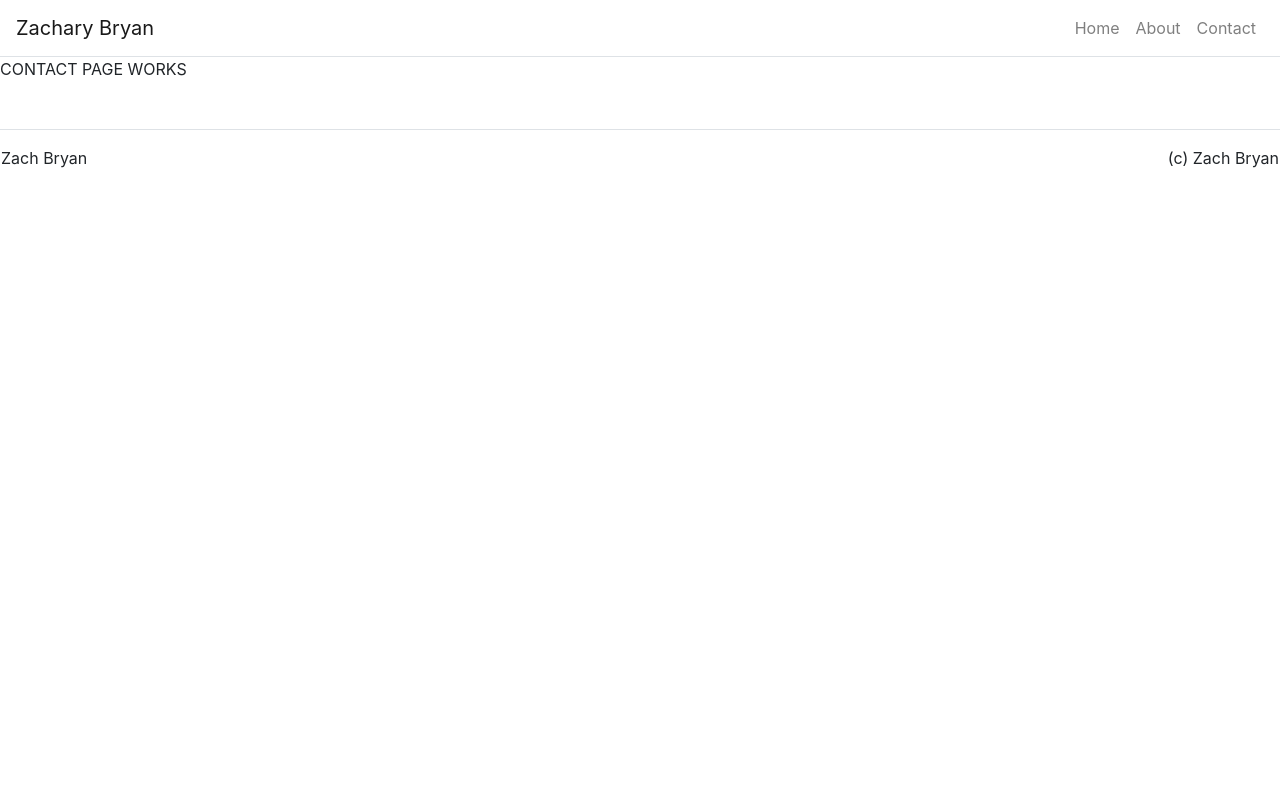
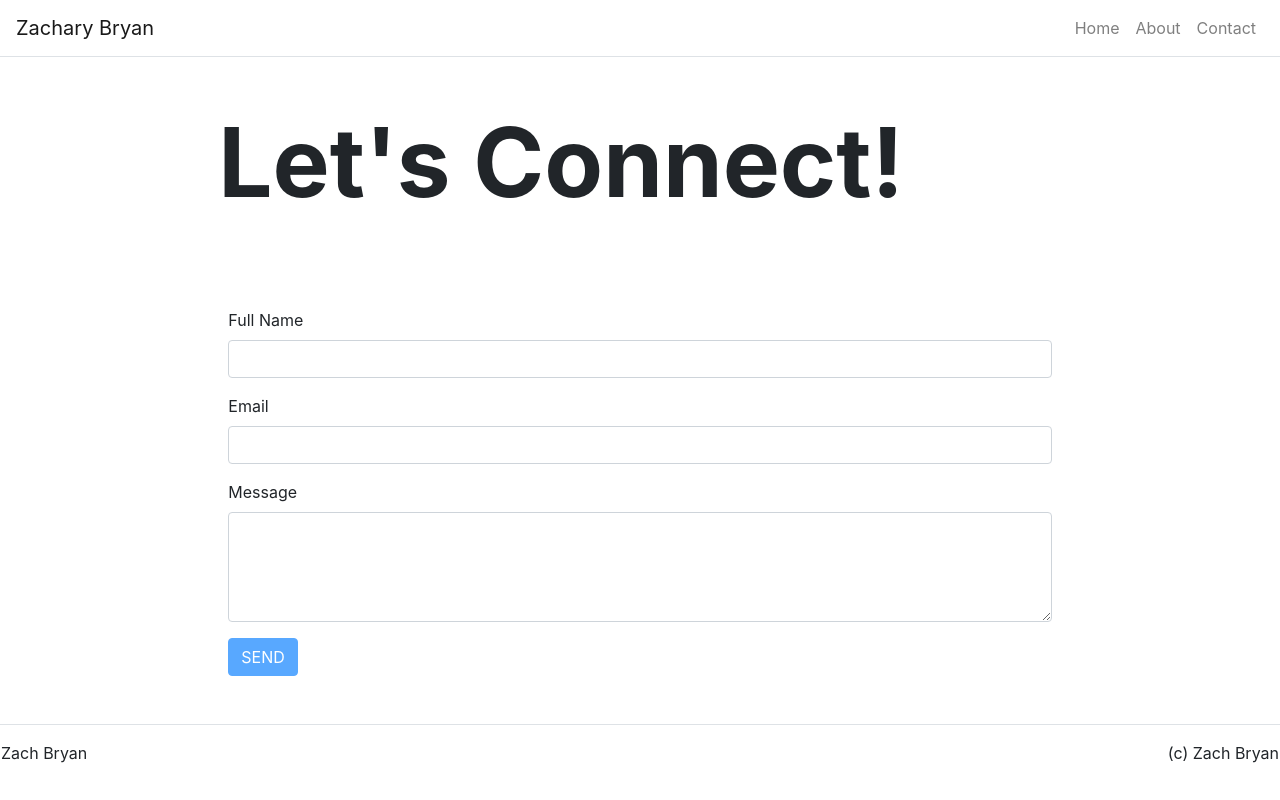
Before and after one commit to zacharybryan/portfolio, a React (Create React App) app in the folder portfolio/: page /contact in a window 1280 px wide. Built offline with nearby package versions, Linux system fonts and the light colour scheme.

Commit message:
Created Contact Me Form

```diff
--- a/portfolio/package.json
+++ b/portfolio/package.json
@@ -6,7 +6,9 @@
     "@testing-library/jest-dom": "^5.11.6",
     "@testing-library/react": "^11.2.2",
     "@testing-library/user-event": "^12.2.2",
+    "axios": "^0.21.0",
     "bootstrap": "^4.5.3",
+    "mdbreact": "^4.27.0",
     "react": "^17.0.1",
     "react-bootstrap": "^1.4.0",
     "react-dom": "^17.0.1",
--- a/portfolio/src/App.js
+++ b/portfolio/src/App.js
@@ -30,7 +30,9 @@ class App extends React.Component {
       about: {
         title: 'About Me'
       },
-      contact: 'Let\'s Connect'
+      contact: {
+        title: 'Let\'s Connect!'
+      }
     }
   }
 
--- a/portfolio/src/components/Card.js
+++ b/portfolio/src/components/Card.js
@@ -4,8 +4,8 @@ import CardInfo from '../components/CardInfo';
 function Card(props) {
 
     return(
-        <div>
-            <img className='' src={props.item.imgSrc} alt={props.item.imgAlt} />
+        <div className='d-inline-block z-card' onClick={(e) => props.click(props.item)}>
+            <img className='z-card-image' src={props.item.imgSrc} alt={props.item.imgAlt} />
             { props.item.selected && <CardInfo title={props.item.title} subTitle={props.item.subTitle} link={props.item.link} /> }
         </div>
     )
--- a/portfolio/src/components/CardInfo.js
+++ b/portfolio/src/components/CardInfo.js
@@ -5,9 +5,9 @@ import { useSpring, animated } from 'react-spring';
 function CardInfo(props) {
     const style = useSpring({ opacity: 1, from: { opacity: 0 } });
     return (
-        <animated.div className='' style={style}>
-            <p className=''>{props.title}</p>
-            <p className=''>{props.subTitle}</p>
+        <animated.div className='z-card-info' style={style}>
+            <p className='z-card-title'>{props.title}</p>
+            <p className='z-card-sub-title'>{props.subTitle}</p>
             <a href={props.link} target='_blank' rel=''>View</a>
         </animated.div>
     )
--- /dev/null
+++ b/portfolio/src/components/ContactForm.js
@@ -0,0 +1,59 @@
+import React from 'react';
+import Form from 'react-bootstrap/Form';
+import Button from 'react-bootstrap/Button';
+
+class ContactForm extends React.Component {
+    constructor(props) {
+    super(props);
+        this.state = {
+            name: '',
+            email: '',
+            message: '',
+            disabled: 'false',
+            emailSent: null
+        }
+    }
+
+    handleChange = (event) => {
+        console.log(event);
+        // otherwise target value
+        const target = event.target;
+        const value = target.type === 'checkbox' ? target.checked : target.value;
+        const name = target.name;
+
+        this.setState({
+            [name]: value
+        })
+    }
+
+    render() {
+        return (
+
+            <Form onSubmit={this.handleSubmit}>
+                <Form.Group>
+                    <Form.Label htmlFor='full-name'>Full Name</Form.Label>
+                    <Form.Control id='full-name' name='name' type='text' value={this.state.name} onChange={this.handleChange}></Form.Control>
+                </Form.Group>
+
+                <Form.Group>
+                    <Form.Label htmlFor='email'>Email</Form.Label>
+                    <Form.Control id='email' name='email' type='email' value={this.state.email} onChange={this.handleChange}></Form.Control>
+                </Form.Group>
+
+                <Form.Group>
+                    <Form.Label htmlFor='message'>Message</Form.Label>
+                    <Form.Control id='message' name='message' as='textarea' rows="4" value={this.state.message} onChange={this.handleChange}></Form.Control>
+                </Form.Group>
+
+                <Button className='d-inline-block' variant='primary' type='submit' disabled={this.state.disabled}>
+                    SEND
+                </Button>
+
+                {this.state.emailSent == true && <p className='d-inline success-msg'>Email Sent</p>}
+                {this.state.emailSent == false && <p className='d-inline err-msg'>Email Unsuccessful</p>}
+            </Form>
+    )
+}
+}
+
+export default ContactForm;
--- /dev/null
+++ b/portfolio/src/components/Content.js
@@ -0,0 +1,18 @@
+import React from 'react';
+import Container from 'react-bootstrap/esm/Container';
+import Row from 'react-bootstrap/Row';
+import Col from 'react-bootstrap/Col';
+
+function Content(props) {
+    return (
+        <Container fluid={true}>
+            <Row className='justify-content-center'>
+                <Col md={8}>
+                    {props.children}
+                </Col>
+            </Row>
+        </Container>
+    );
+}
+
+export default Content;
--- a/portfolio/src/components/Jumbo.js
+++ b/portfolio/src/components/Jumbo.js
@@ -7,7 +7,7 @@ import Col from 'react-bootstrap/Col'
 function Jumbo(props) {
 
     return(
-        <Jumbotron className='bg-transparent jumbotron-fluid p-0'>
+        <Jumbotron className='bg-transparent jumbotron-fluid p-0 justify-content-center'>
             <Container fluid='true'>
                 <Row className='justify-content-center py-5'>
                     {/* typical sizes for screens */}
--- a/portfolio/src/index.css
+++ b/portfolio/src/index.css
@@ -18,7 +18,7 @@ code {
 
 .z-card-image {
   border-radius: 10px;
-  width: 30px;
+  width: 300px;
   height: 480px;
   box-shadow: 0px 0px 3px 1px #ccc;
 }
--- a/portfolio/src/pages/AboutPage.js
+++ b/portfolio/src/pages/AboutPage.js
@@ -1,8 +1,25 @@
 import React from 'react';
+import Content from '../components/Content.js';
+import Jumbo from '../components/Jumbo.js';
+import Headshot from '../assets/images/head-shot.jpg';
+import Row from 'react-bootstrap/esm/Row';
+import Col from 'react-bootstrap/Col';
 
 function AboutPage(props) {
-    return(
-        <p>Hi, Im Zachary Bryan, Zach for short. I am originally from South Carolina but I am currently living in Sunny San Diego, California. By trade I am a bartender but I also am a Full Stack Web Developer. My favorite things do always include a cold drink and some happy music. Check out some of my work in my Portfolio.</p>
+    return (
+        <div>
+            <Jumbo className='justify-content-center' title={props.title} />
+            <Content>
+                <Row className='float-left'>
+                <Col>
+                <img className='float-left' src={Headshot}></img>
+                </Col>
+                <Col>
+                <p className="float-left">Hi, Im Zachary Bryan, Zach for short. I am originally from South Carolina but I am currently living in Sunny San Diego, California. By trade I am a bartender but I also am a Full Stack Web Developer. My favorite things do always include a cold drink and some happy music. Check out some of my work in my Portfolio.</p>
+                </Col>
+                </Row>
+            </Content>
+        </div>
     )
 }
 
--- a/portfolio/src/pages/ContactPage.js
+++ b/portfolio/src/pages/ContactPage.js
@@ -1,9 +1,22 @@
 import React from 'react';
+import Content from '../components/Content.js';
+import Jumbo from '../components/Jumbo.js';
+import Form from '../components/ContactForm.js';
 
-function ContactPage(props) {
-    return(
-        <p>CONTACT PAGE WORKS</p>
-    )
+
+class ContactPage extends React.Component {
+
+    render() {
+        return (
+            <div>
+                <Jumbo title={this.props.title} />
+
+                <Content>
+                    <Form />
+                </Content>
+            </div>
+        );
+    }
 }
 
 export default ContactPage;
--- a/portfolio/src/pages/HomePage.js
+++ b/portfolio/src/pages/HomePage.js
@@ -1,6 +1,7 @@
 import React from 'react';
+import CarouselProjects from '../components/CarouselProjects.js';
 
-import Carousel from '../components/Carousel.js';
+import Carousel from '../components/CarouselProjects.js';
 import Jumbo from '../components/Jumbo.js'
 
 
@@ -8,7 +9,7 @@ function HomePage(props) {
     return (
         <div>
         <Jumbo title={props.title} subTitle={props.subTitle} subText={props.subText} />
-        <Carousel />
+        <CarouselProjects />
         </div>
     );
 }
```
Also changed, not shown: portfolio/src/components/CarouselProjects.js (renamed from portfolio/src/components/Carousel.js, +17 -15 lines), 1 other file (tests, documents, lock files or other folders).
